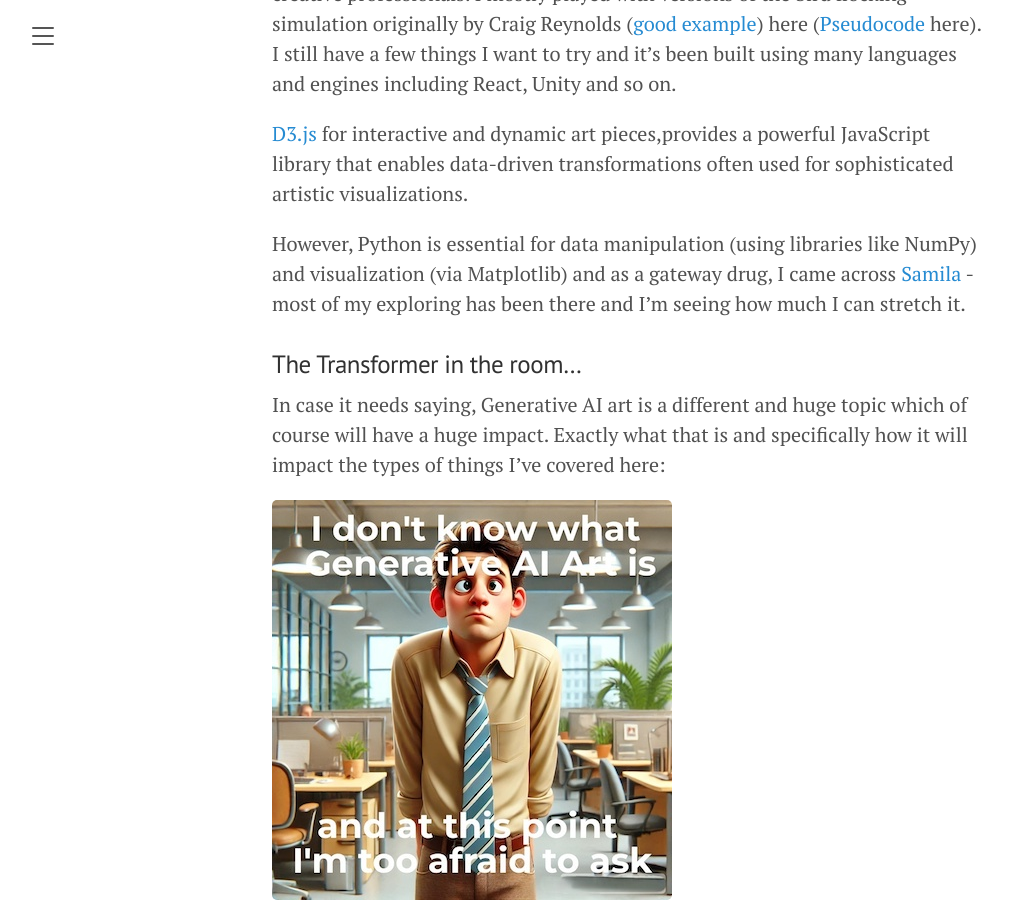
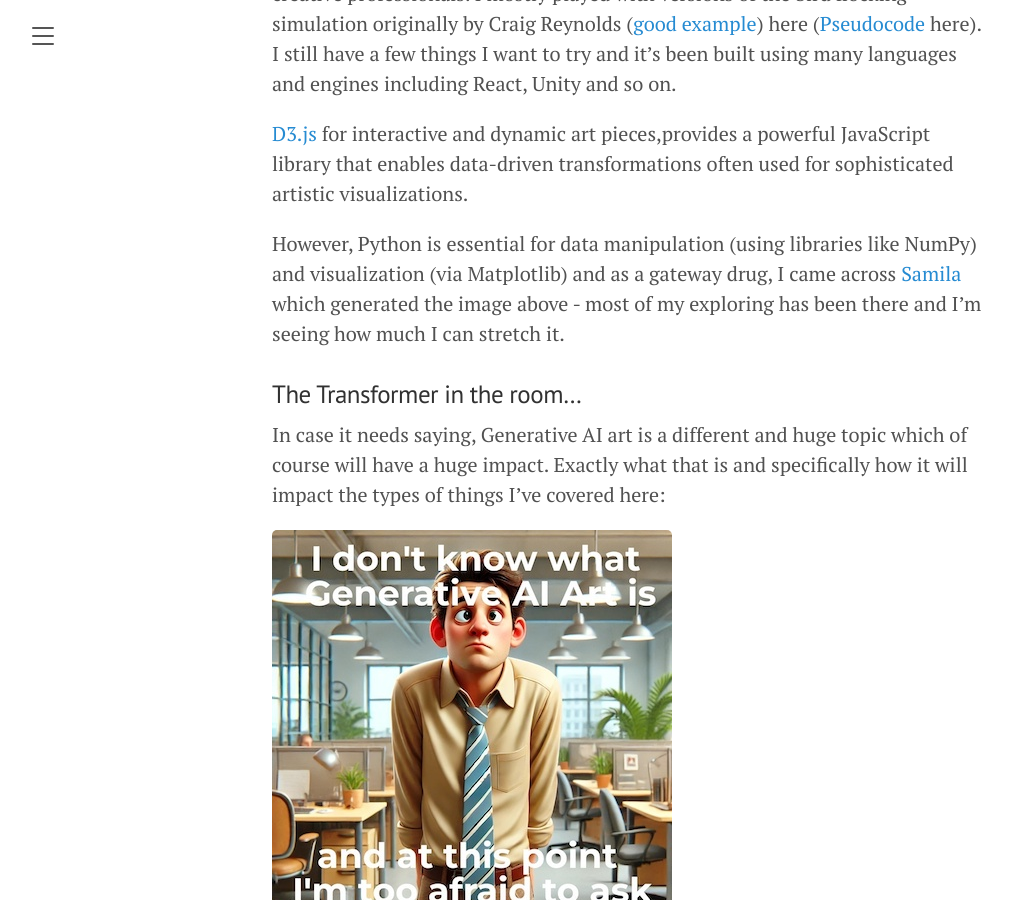
Before and after one commit to kevanchristmas/kevanchristmas.gitHub.io, a Jekyll site: the page built from _posts/2024-06-02-7b Art and Maths.md, in a window 1280 px wide and 900 px high, scrolled down 3235 px. Shown: the whole window, without its empty margins (8-1020 px from the left). Built offline with Jekyll 4.4.1, drawn with Linux system fonts in a browser that asks for light colours.

Commit message:
Samila update

```diff
--- a/_posts/2024-06-02-7b Art and Maths.md
+++ b/_posts/2024-06-02-7b Art and Maths.md
@@ -45,7 +45,7 @@ Artists employ a variety of technologies to bridge data, math, and art. I dabble
 
 [D3.js](https://d3js.org/) for interactive and dynamic art pieces,provides a powerful JavaScript library that enables data-driven transformations often used for sophisticated artistic visualizations.
 
-However, Python is essential for data manipulation (using libraries like NumPy) and visualization (via Matplotlib) and as a gateway drug, I came across [Samila](https://www.samila.site/) -  most of my exploring has been there and I'm seeing how much I can stretch it.
+However, Python is essential for data manipulation (using libraries like NumPy) and visualization (via Matplotlib) and as a gateway drug, I came across [Samila](https://www.samila.site/) which generated the image above -  most of my exploring has been there and I'm seeing how much I can stretch it.
 
 ### The Transformer in the room...
 
```
